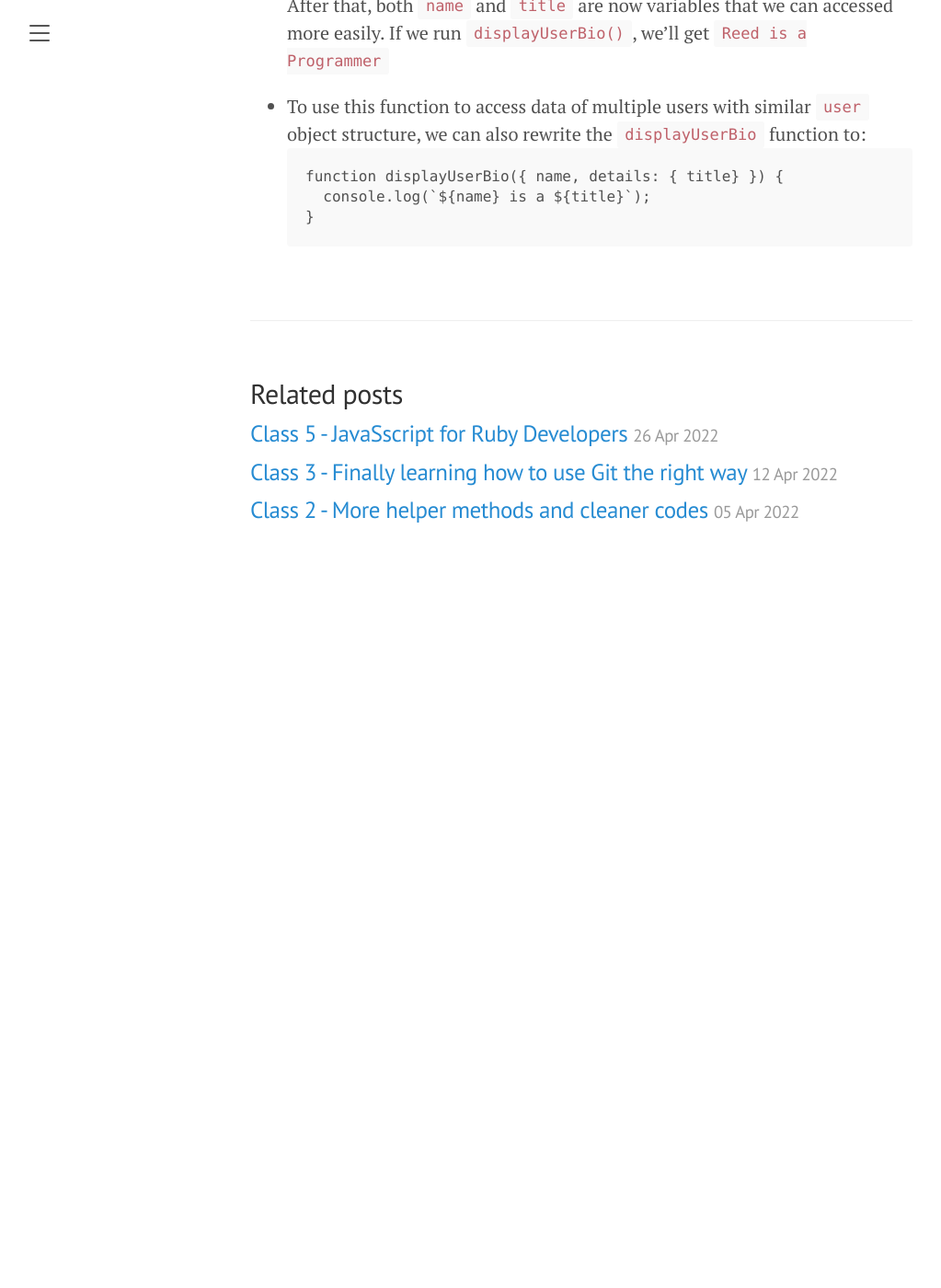
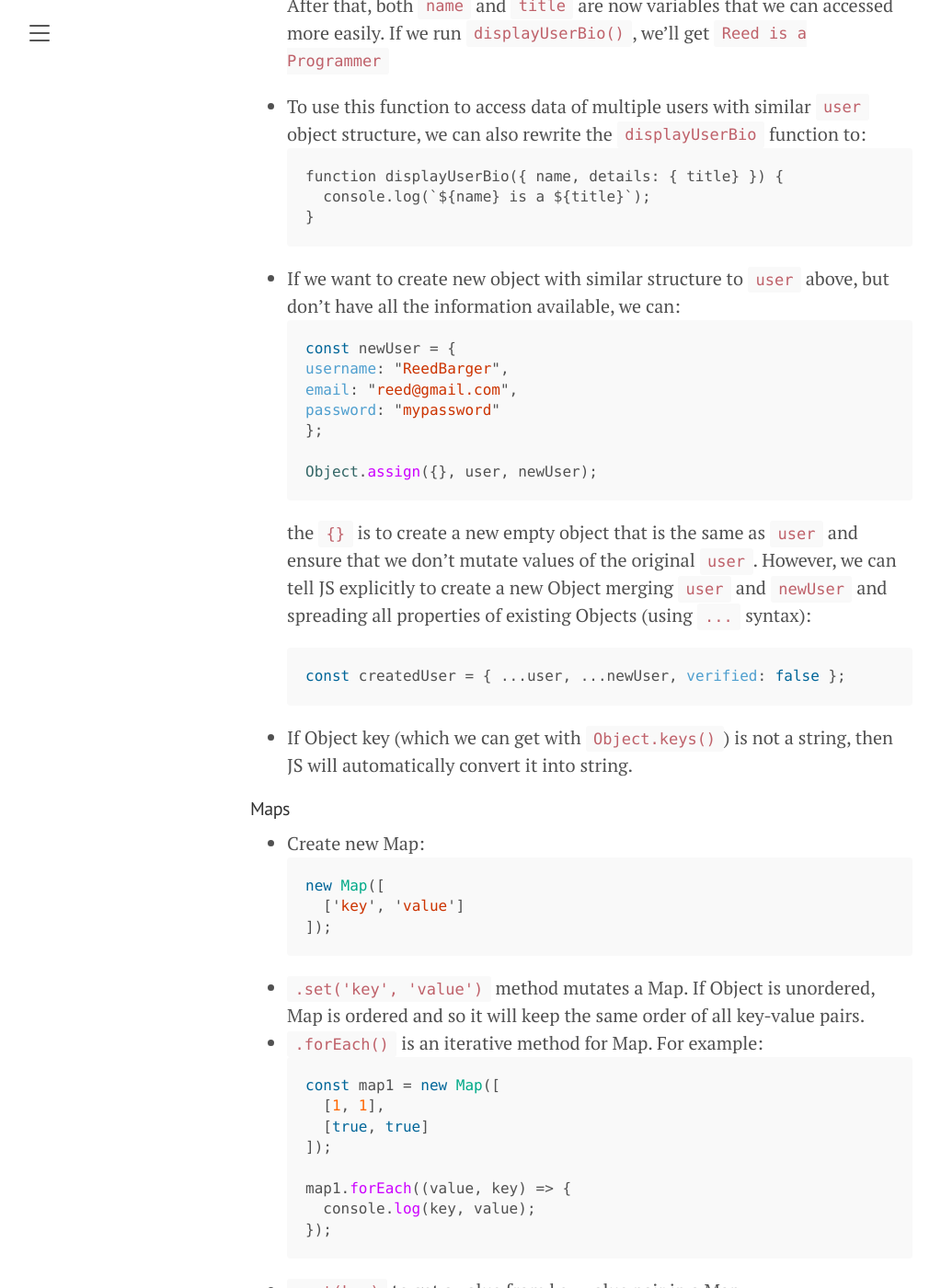
Before and after one commit to thaong91/tn-appdev-spr22, a Jekyll site: the page built from _posts/2022-04-26-learning-javascript.md, in a window 1280 px wide and 1400 px high, scrolled down 9225 px. Shown: the whole window at 92% size, without its empty margins (8-1031 px from the left). Built offline with Jekyll 4.4.1, drawn with Linux system fonts in a browser that asks for light colours; before the commit the page ends 9855 px from its top, so only the background shows below that; some of the changed text lies outside the part shown.

Commit message:
finish Objects and Maps

````diff
--- a/_posts/2022-04-26-learning-javascript.md
+++ b/_posts/2022-04-26-learning-javascript.md
@@ -295,3 +295,68 @@ switch (colorMode) {
     console.log(`${name} is a ${title}`);
   }
   ```
+- If we want to create new object with similar structure to `user` above, but don't have all the information available, we can:
+  ```javascript
+  const newUser = {
+  username: "ReedBarger",
+  email: "reed@gmail.com",
+  password: "mypassword"
+  };
+
+  Object.assign({}, user, newUser);
+  ```
+  the `{}` is to create a new empty object that is the same as `user` and ensure that we don't mutate values of the original `user`.
+  However, we can tell JS explicitly to create a new Object merging `user` and `newUser` and spreading all properties of existing Objects (using `...` syntax):
+  ```javascript
+  const createdUser = { ...user, ...newUser, verified: false };
+  ```
+- If Object key (which we can get with `Object.keys()`) is not a string, then JS will automatically convert it into string.
+
+#### Maps
+- Create new Map:
+  ```javascript
+  new Map([
+    ['key', 'value']
+  ]);
+  ```
+- `.set('key', 'value')` method mutates a Map. If Object is unordered, Map is ordered and so it will keep the same order of all key-value pairs.
+- `.forEach()` is an iterative method for Map. For example:
+  ```javascript
+  const map1 = new Map([
+    [1, 1],
+    [true, true]
+  ]);
+
+  map1.forEach((value, key) => {
+    console.log(key, value);
+  });
+  ```
+- `.get(key)` to get a value from key-value pair in a Map.
+- `.size()` is used to get the number of key-value pairs in a Map.
+- `WeakMap` can be useful to create Map where key is another Object so that we can easily throw away when done and save memory.
+- `this` keyword used to extract value from a Map, for example:
+  ```javascript
+  const userData = {
+    username: "Reed",
+    title: "JavaScript Programmer",
+    getBio() {
+      console.log(`User ${this.username} is a ${this.title}`);
+    }
+  }
+  ```
+  `userData.getBio()` will get the right values.
+- Using arrow function, we can also access `this` in another nested function:
+  ```javascript
+    const userData = {
+    username: "Reed",
+    title: "JavaScript Programmer",
+    getBio() {
+      console.log(`User ${this.username} is a ${this.title}`);
+    },
+    askToFriend() {
+    setTimeout(() => {
+      console.log(`Would you like to friend ${this.username}?`);
+    }, 2000
+  }
+  );
+  ```
````
